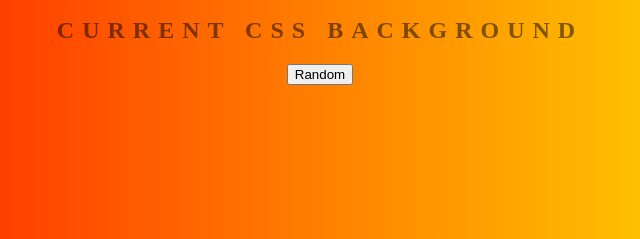
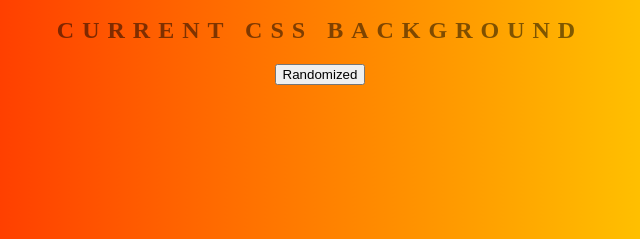
Before and after one commit to patelmeet1009/BackgroundGenerator, a plain HTML site: page index.html in a window 1280 px wide. Shown: the part 235-474 px from the top of the page, 320-960 px from the left. Drawn offline with Linux system fonts and the light colour scheme.

Commit message:
changing text

```diff
--- a/index.html
+++ b/index.html
@@ -11,7 +11,7 @@
 	<h2>Current CSS Background</h2>
 	<h3></h3>
 
-	<button id="rndButton">Random</button>
+	<button id="rndButton">Randomized</button>
 	<script type="text/javascript" src="script.js"></script>
 </body>
 </html>
```
